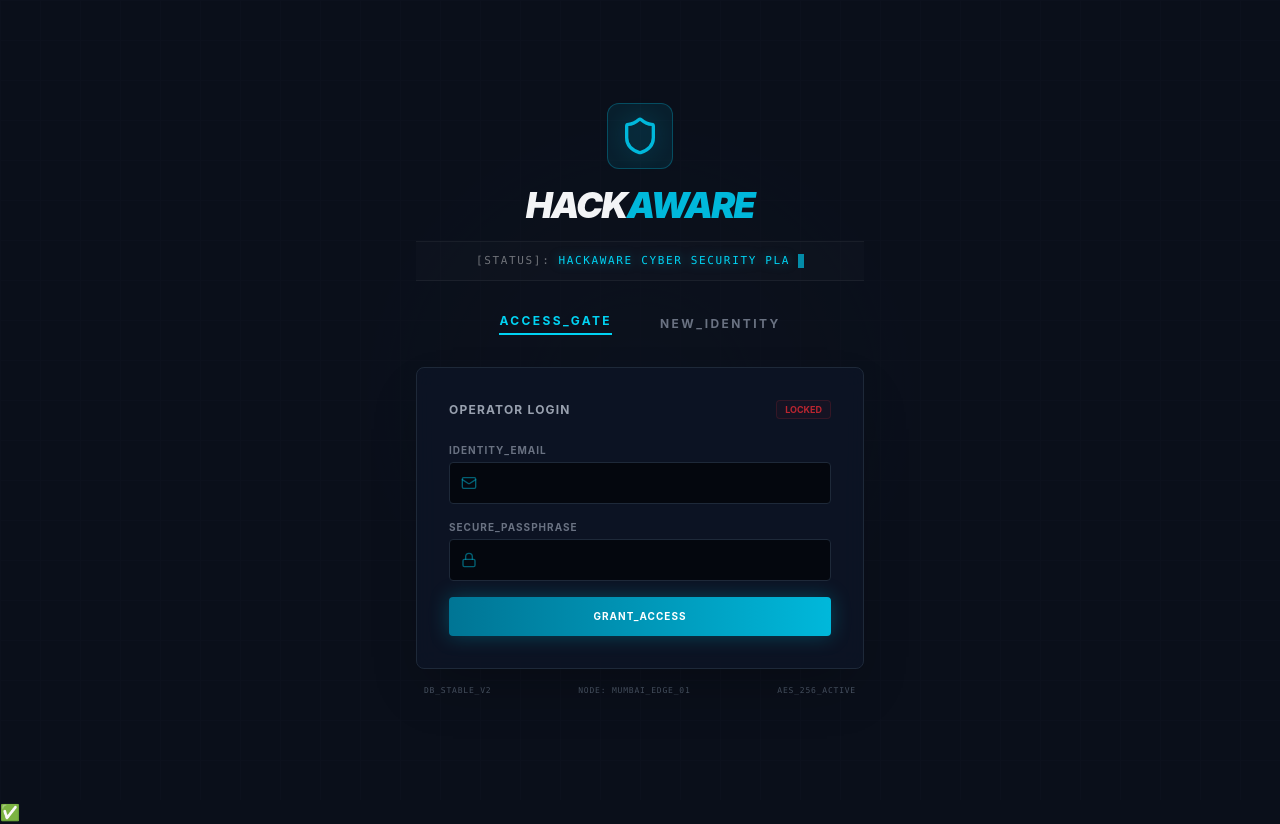
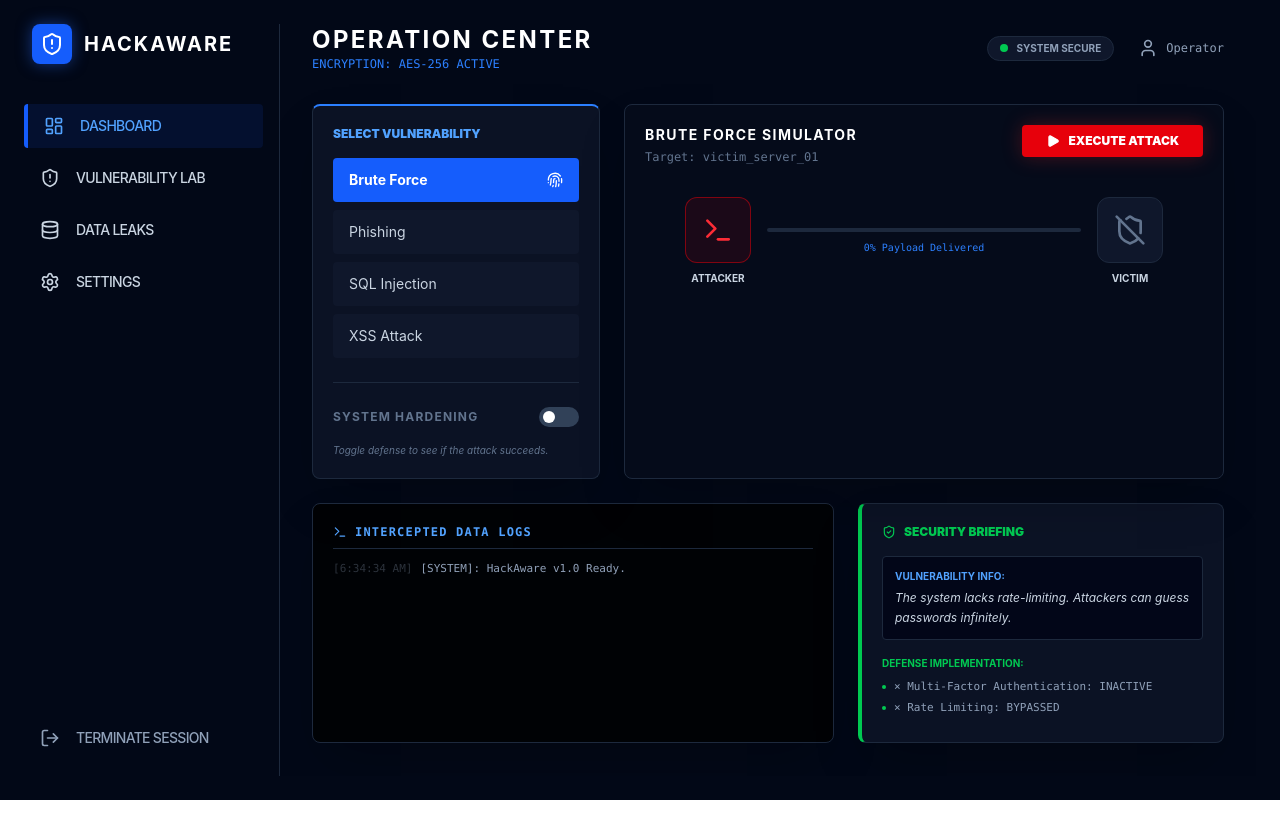
Before and after one commit to primecodestudio74-ui/CyberAttacks, a React app in the folder frontend/: page /dashboard in a window 1280 px wide. After the commit the page ends 800 px from the top, so only its background shows below. Built offline with nearby package versions, Linux system fonts and the light colour scheme; sample sign-in values are in the browser's storage; the HTML template or start-up script is replaced by a standard one.

Commit message:
Bug Fixed

```diff
--- a/frontend/pages/AuthPage.jsx
+++ b/frontend/pages/AuthPage.jsx
@@ -1,7 +1,8 @@
 import React, { useState, useEffect } from 'react';
-import { Shield, Lock, Mail, User, Activity, ShieldAlert, Globe, LogOut, Terminal, Cpu, Zap } from 'lucide-react';
+import { useNavigate } from 'react-router-dom';
+import { Shield, Lock, Mail, User } from 'lucide-react';
 
-// --- 1. TYPEWRITER ENGINE (Cycling Mottos) ---
+// --- 1. TYPEWRITER ENGINE ---
 const Typewriter = ({ sequences, speed = 80, delay = 2500 }) => {
   const [text, setText] = useState('');
   const [isDeleting, setIsDeleting] = useState(false);
@@ -11,7 +12,6 @@ const Typewriter = ({ sequences, speed = 80, delay = 2500 }) => {
   useEffect(() => {
     const handleTyping = () => {
       const currentFullText = sequences[loopIndex % sequences.length];
-
       if (isDeleting) {
         setText(currentFullText.substring(0, text.length - 1));
         setTypingSpeed(speed / 2);
@@ -19,7 +19,6 @@ const Typewriter = ({ sequences, speed = 80, delay = 2500 }) => {
         setText(currentFullText.substring(0, text.length + 1));
         setTypingSpeed(speed);
       }
-
       if (!isDeleting && text === currentFullText) {
         setTimeout(() => setIsDeleting(true), delay);
       } else if (isDeleting && text === '') {
@@ -27,7 +26,6 @@ const Typewriter = ({ sequences, speed = 80, delay = 2500 }) => {
         setLoopIndex(loopIndex + 1);
       }
     };
-
     const timer = setTimeout(handleTyping, typingSpeed);
     return () => clearTimeout(timer);
   }, [text, isDeleting, loopIndex, sequences, speed, delay, typingSpeed]);
@@ -35,19 +33,17 @@ const Typewriter = ({ sequences, speed = 80, delay = 2500 }) => {
   return (
     <div className="font-mono text-cyan-500 tracking-[0.15em] text-[10px] md:text-[11px] uppercase flex items-center justify-center gap-2">
       <span className="opacity-40 text-white">[STATUS]:</span>
-      <span className="text-cyan-400 drop-shadow-[0_0_5px_rgba(6,182,212,0.5)]">
-        {text}
-      </span>
+      <span className="text-cyan-400 drop-shadow-[0_0_5px_rgba(6,182,212,0.5)]">{text}</span>
       <span className="w-1.5 h-3.5 bg-cyan-500 animate-pulse"></span>
     </div>
   );
 };
 
-// --- 2. MAIN PAGE COMPONENT ---
+// --- 2. MAIN AUTH PAGE ---
 const AuthPage = () => {
   const [view, setView] = useState('login');
-  const [operator, setOperator] = useState(null);
   const [loading, setLoading] = useState(true);
+  const navigate = useNavigate();
 
   const mottos = [
     "HackAware Cyber Security Platform",
@@ -57,29 +53,18 @@ const AuthPage = () => {
     "Vulnerability Assessment Active"
   ];
 
-  // Persistence Logic
   useEffect(() => {
     const savedToken = localStorage.getItem('operator_token');
-    const savedName = localStorage.getItem('operator_name');
-    if (savedToken && savedName) {
-      setOperator({ fullName: savedName, token: savedToken });
-      setView('dashboard');
+    if (savedToken) {
+      navigate('/dashboard');
     }
     setLoading(false);
-  }, []);
+  }, [navigate]);
 
   const handleAuthSuccess = (data) => {
     localStorage.setItem('operator_token', data.token);
     localStorage.setItem('operator_name', data.fullName);
-    setOperator(data);
-    setView('dashboard');
-  };
-
-  const handleLogout = () => {
-    localStorage.removeItem('operator_token');
-    localStorage.removeItem('operator_name');
-    setOperator(null);
-    setView('login');
+    navigate('/dashboard');
   };
 
   if (loading) return (
@@ -89,64 +74,61 @@ const AuthPage = () => {
   );
 
   return (
-    <div className="min-h-screen bg-[#0a0f1a] text-gray-100 font-sans selection:bg-cyan-500/30 overflow-x-hidden">
-      {view === 'dashboard' ? (
-        <CyberDashboard operator={operator} onLogout={handleLogout} />
-      ) : (
-        <div className="min-h-screen flex flex-col items-center justify-center p-4 relative">
+    <div className="min-h-screen bg-[#0a0f1a] text-gray-100 font-sans selection:bg-cyan-500/30 overflow-x-hidden relative">
 
-          {/* Background Grid Decoration */}
+      {/* Video Background Layer */}
+      <div className="fixed inset-0 z-0 overflow-hidden pointer-events-none">
+        <video autoPlay muted loop playsInline className="w-full h-full object-cover opacity-40">
+          <source src="/HA_BG.mp4" type="video/mp4" />
+        </video>
+        <div className="absolute inset-0 bg-gradient-to-b from-[#0a0f1a]/80 via-transparent to-[#0a0f1a]/80" />
+        <div className="absolute inset-0 bg-[#0a0f1a]/20 backdrop-blur-[2px]" />
+      </div>
+
+      <div className="min-h-screen flex flex-col items-center justify-center p-4 relative z-10">
         <div className="absolute inset-0 opacity-10 pointer-events-none">
-            <div className="absolute top-0 left-0 w-full h-full bg-[radial-gradient(circle_at_50%_50%,#1e293b_0%,transparent_50%)]" />
           <div className="grid-bg w-full h-full" />
         </div>
 
         <div className="w-full max-w-md z-10">
-            {/* Branding Header */}
           <div className="text-center mb-8">
             <div className="flex justify-center mb-4">
-                <div className="p-3 bg-cyan-500/10 border border-cyan-500/30 rounded-xl">
+              <div className="p-3 bg-cyan-500/10 border border-cyan-500/30 rounded-xl backdrop-blur-md">
                 <Shield className="text-cyan-500 w-10 h-10 drop-shadow-[0_0_10px_rgba(6,182,212,0.4)]" />
               </div>
             </div>
-              <h1 className="text-4xl font-black italic tracking-tighter uppercase mb-4">
-                HACK<span className="text-cyan-500">AWARE</span>
+            <h1 className="text-4xl font-black italic tracking-tighter uppercase mb-4 drop-shadow-[0_0_15px_rgba(0,0,0,1)]">
+              HACK<span className="text-cyan-500 text-shadow-glow">AWARE</span>
             </h1>
-
-              {/* Motto Typewriter Section */}
-              <div className="h-10 flex items-center justify-center border-y border-white/5 bg-white/[0.01] mb-8">
+            <div className="h-10 flex items-center justify-center border-y border-white/5 bg-black/40 backdrop-blur-sm mb-8">
               <Typewriter sequences={mottos} />
             </div>
           </div>
 
-            {/* View Toggle */}
           <div className="flex justify-center gap-12 mb-8 text-xs font-bold tracking-[0.2em] uppercase">
             <button
               onClick={() => setView('login')}
-                className={`transition-all duration-300 ${view === 'login' ? 'text-cyan-400 border-b-2 border-cyan-400 pb-1' : 'text-gray-500 hover:text-gray-300'}`}
+              className={`transition-all duration-300 ${view === 'login' ? 'text-cyan-400 border-b-2 border-cyan-400 pb-1' : 'text-gray-400'}`}
             >ACCESS_GATE</button>
             <button
               onClick={() => setView('register')}
-                className={`transition-all duration-300 ${view === 'register' ? 'text-cyan-400 border-b-2 border-cyan-400 pb-1' : 'text-gray-500 hover:text-gray-300'}`}
+              className={`transition-all duration-300 ${view === 'register' ? 'text-cyan-400 border-b-2 border-cyan-400 pb-1' : 'text-gray-400'}`}
             >NEW_IDENTITY</button>
           </div>
 
-            {/* Forms */}
           {view === 'login' ? (
             <LoginForm onLogin={handleAuthSuccess} />
           ) : (
             <RegisterForm onRegister={handleAuthSuccess} />
           )}
 
-            {/* Metadata Footer */}
-            <div className="mt-4 flex justify-between items-center px-2 font-mono text-[8px] text-gray-600 uppercase tracking-widest">
+          <div className="mt-4 flex justify-between items-center px-2 font-mono text-[8px] text-gray-400 uppercase tracking-widest opacity-60">
             <span>DB_STABLE_V2</span>
             <span>NODE: MUMBAI_EDGE_01</span>
             <span>AES_256_ACTIVE</span>
           </div>
         </div>
       </div>
-      )}
 
       <style>{`
         .grid-bg {
@@ -154,23 +136,23 @@ const AuthPage = () => {
                             linear-gradient(to bottom, #1e293b 1px, transparent 1px);
           background-size: 40px 40px;
         }
-`}</style> ✅
+        .text-shadow-glow { text-shadow: 0 0 10px rgba(6, 182, 212, 0.8); }
+      `}</style>
     </div>
   );
 };
 
-// --- 3. SUB-COMPONENTS (Forms & Dash) ---
-
+// --- 3. SUB-COMPONENTS ---
 const InputField = ({ label, type = "text", icon: Icon, onChange }) => (
   <div className="mb-4">
-    <label className="block text-[10px] font-bold mb-1 text-gray-500 uppercase tracking-widest">{label}</label>
+    <label className="block text-[10px] font-bold mb-1 text-gray-400 uppercase tracking-widest">{label}</label>
     <div className="relative">
       {Icon && <Icon className="absolute left-3 top-1/2 -translate-y-1/2 text-cyan-500/50 w-4 h-4" />}
       <input
         type={type}
         onChange={onChange}
         required
-        className="w-full bg-black/60 border border-gray-800 rounded-sm py-2.5 pl-10 pr-3 focus:outline-none focus:border-cyan-500/50 focus:ring-1 focus:ring-cyan-500/20 transition-all text-sm font-mono text-cyan-50"
+        className="w-full bg-black/70 border border-gray-700 rounded-sm py-2.5 pl-10 pr-3 focus:outline-none focus:border-cyan-500/50 text-sm font-mono text-cyan-50 transition-all"
       />
     </div>
   </div>
@@ -191,16 +173,16 @@ const LoginForm = ({ onLogin }) => {
       });
       const data = await res.json();
       if (res.ok) onLogin(data);
-      else setStatus({ type: 'error', msg: data.message || 'DENIED' });
+      else setStatus({ type: 'error', msg: data.message || 'ACCESS_DENIED' });
     } catch (err) {
       setStatus({ type: 'error', msg: 'GATEWAY_TIMEOUT' });
     }
   };
 
   return (
-    <div className="bg-[#0d1525]/90 border border-gray-800 p-8 rounded-lg shadow-2xl backdrop-blur-md animate-in fade-in zoom-in duration-500">
+    <div className="bg-[#0d1525]/80 border border-gray-700 p-8 rounded-lg shadow-2xl backdrop-blur-lg animate-in fade-in zoom-in duration-500">
       <div className="flex justify-between items-center mb-6">
-        <h2 className="text-xs font-bold text-gray-400 uppercase tracking-widest">Operator Login</h2>
+        <h2 className="text-xs font-bold text-gray-300 uppercase tracking-widest">Operator Login</h2>
         <span className="text-[9px] text-red-500 font-bold border border-red-500/20 px-2 py-0.5 rounded bg-red-500/5 animate-pulse">LOCKED</span>
       </div>
 
@@ -223,9 +205,11 @@ const LoginForm = ({ onLogin }) => {
 
 const RegisterForm = ({ onRegister }) => {
   const [formData, setFormData] = useState({ fullName: '', email: '', password: '' });
+  const [status, setStatus] = useState({ type: '', msg: '' });
 
   const handleSubmit = async (e) => {
     e.preventDefault();
+    setStatus({ type: 'info', msg: 'INITIALIZING_ID...' });
     try {
       const res = await fetch('http://localhost:5000/api/auth/signup', {
         method: 'POST',
@@ -234,18 +218,27 @@ const RegisterForm = ({ onRegister }) => {
       });
       const data = await res.json();
       if (res.ok) onRegister(data);
-      else alert(data.message);
-    } catch (err) { alert("CONNECTION_FAILURE"); }
+      else setStatus({ type: 'error', msg: data.message || 'REGISTRATION_FAILED' });
+    } catch (err) {
+      setStatus({ type: 'error', msg: 'CONNECTION_FAILURE' });
+    }
   };
 
   return (
-    <div className="bg-[#0d1525]/90 border border-gray-800 p-8 rounded-lg shadow-2xl backdrop-blur-md animate-in fade-in zoom-in duration-500">
-      <h2 className="text-xs font-bold text-gray-400 uppercase tracking-widest mb-6 text-center">New Operator Registration</h2>
+    <div className="bg-[#0d1525]/80 border border-gray-700 p-8 rounded-lg shadow-2xl backdrop-blur-lg animate-in fade-in zoom-in duration-500">
+      <h2 className="text-xs font-bold text-gray-300 uppercase tracking-widest mb-6 text-center">New Operator Registration</h2>
+
+      {status.msg && (
+        <div className={`mb-4 p-2 text-[10px] border font-mono ${status.type === 'error' ? 'border-red-500/40 text-red-400 bg-red-900/10' : 'border-cyan-500/40 text-cyan-400 bg-cyan-900/10'}`}>
+          {status.msg}
+        </div>
+      )}
+
       <form onSubmit={handleSubmit}>
         <InputField label="Full_Legal_Name" icon={User} onChange={(e) => setFormData({...formData, fullName: e.target.value})} />
         <InputField label="Designated_Email" type="email" icon={Mail} onChange={(e) => setFormData({...formData, email: e.target.value})} />
         <InputField label="New_Passphrase" type="password" icon={Lock} onChange={(e) => setFormData({...formData, password: e.target.value})} />
-        <button type="submit" className="w-full bg-cyan-600 hover:bg-cyan-500 text-white font-bold py-3 rounded mt-2 uppercase tracking-widest text-[10px]">
+        <button type="submit" className="w-full bg-cyan-600 hover:bg-cyan-500 text-white font-bold py-3 rounded mt-2 uppercase tracking-widest text-[10px] transition-all">
           Initialize_Identity
         </button>
       </form>
@@ -253,82 +246,4 @@ const RegisterForm = ({ onRegister }) => {
   );
 };
 
-const CyberDashboard = ({ operator, onLogout }) => {
-  const [time, setTime] = useState(new Date().toLocaleTimeString());
-  useEffect(() => {
-    const timer = setInterval(() => setTime(new Date().toLocaleTimeString()), 1000);
-    return () => clearInterval(timer);
-  }, []);
-
-  return (
-    <div className="min-h-screen flex flex-col p-6 animate-in fade-in duration-700">
-      <header className="flex justify-between items-center mb-8 border-b border-gray-800 pb-4">
-        <div className="flex items-center gap-3">
-          <div className="p-2 bg-cyan-500/10 rounded border border-cyan-500/20 shadow-[0_0_15px_rgba(6,182,212,0.1)]">
-            <Shield className="text-cyan-500 w-6 h-6" />
-          </div>
-          <div>
-            <h1 className="font-black text-xl tracking-tighter uppercase italic">Cyber_Dash</h1>
-            <p className="text-[10px] text-green-500 font-mono tracking-widest flex items-center gap-2">
-              <span className="h-1.5 w-1.5 rounded-full bg-green-500 animate-pulse" />
-              OP: {operator?.fullName?.toUpperCase()} | {time}
-            </p>
-          </div>
-        </div>
-        <button onClick={onLogout} className="text-[9px] font-black border border-red-500/30 text-red-400 px-4 py-2 rounded hover:bg-red-500/10 flex items-center gap-2 tracking-[0.2em] transition-all">
-          <LogOut size={12} /> TERMINATE_SESSION
-        </button>
-      </header>
-
-      <div className="grid grid-cols-1 md:grid-cols-4 gap-4 mb-8">
-        <StatTile icon={<Activity />} label="Uplink Traffic" value="4.2 GB/s" color="text-cyan-400" />
-        <StatTile icon={<ShieldAlert />} label="Threats_Blocked" value="1,242" color="text-red-400" />
-        <StatTile icon={<Cpu />} label="Kernel_Load" value="14%" color="text-purple-400" />
-        <StatTile icon={<Globe />} label="Relay_Nodes" value="12" color="text-green-400" />
-      </div>
-
-      <div className="grid grid-cols-1 lg:grid-cols-3 gap-6 flex-grow">
-        <div className="lg:col-span-2 bg-[#0d1525] border border-gray-800 rounded-lg p-6 relative">
-          <h3 className="text-[10px] font-black uppercase tracking-[0.3em] flex items-center gap-2 mb-6 text-cyan-500">
-            <Terminal size={14} /> LIVE_THREAT_INTEL
-          </h3>
-          <div className="font-mono text-[11px] space-y-3 text-gray-400">
-            <div className="border-l-2 border-green-500 pl-3 py-1 bg-green-500/5">[{time}] Secure connection established. Welcome back, Operator.</div>
-            <div className="border-l-2 border-gray-800 pl-3 py-1">[{time}] Node 12 reports stable packet flow.</div>
-            <div className="border-l-2 border-red-500 pl-3 py-1 bg-red-500/5 text-red-400">[{time}] ALERT: Brute force attempt detected from IP 192.x.x.42</div>
-            <div className="animate-pulse text-cyan-500 mt-4">_</div>
-          </div>
-        </div>
-
-        <div className="bg-[#0d1525] border border-gray-800 rounded-lg p-6">
-          <h3 className="text-[10px] font-black uppercase tracking-[0.3em] mb-6 text-gray-500">System_Protocols</h3>
-          <div className="space-y-3">
-             <ProtocolItem label="Firewall_Active" active />
-             <ProtocolItem label="Quantum_Encryption" active />
-             <ProtocolItem label="Neural_Filter" active />
-             <ProtocolItem label="Auto_Countermeasure" active={false} />
-          </div>
-        </div>
-      </div>
-    </div>
-  );
-};
-
-const StatTile = ({ icon, label, value, color }) => (
-  <div className="bg-[#0d1525] border border-gray-800 p-5 rounded-lg flex items-center gap-4 hover:border-cyan-500/30 transition-all group cursor-default">
-    <div className={`p-3 bg-gray-900 rounded-lg ${color} group-hover:shadow-[0_0_15px_rgba(0,0,0,0.5)] transition-all`}>{icon}</div>
-    <div>
-      <p className="text-[9px] text-gray-500 uppercase font-bold tracking-widest">{label}</p>
-      <p className={`text-xl font-black tracking-tight ${color}`}>{value}</p>
-    </div>
-  </div>
-);
-
-const ProtocolItem = ({ label, active }) => (
-  <div className="flex justify-between items-center p-3 bg-black/40 border border-gray-800 rounded">
-    <span className="text-[9px] text-gray-400 font-bold uppercase tracking-wider">{label}</span>
-    <div className={`h-2 w-2 rounded-full ${active ? 'bg-green-500 shadow-[0_0_10px_#22c55e]' : 'bg-red-900 opacity-30'}`} />
-  </div>
-);
-
 export default AuthPage;
--- a/frontend/pages/CyberDashboard.jsx
+++ b/frontend/pages/CyberDashboard.jsx
@@ -1,8 +1,10 @@
 import React, { useState, useEffect } from 'react';
 import {
-  LayoutDashboard, ShieldAlert, Search, Settings, Bell, User, Globe,
-  Terminal, Zap, ShieldCheck, Lock, Play, ShieldOff, Database, Fingerprint
+  LayoutDashboard, ShieldAlert, Settings,
+  User, Terminal, Play, ShieldCheck,
+  ShieldOff, Database, Fingerprint, LogOut // Added LogOut icon
 } from 'lucide-react';
+import { useNavigate } from 'react-router-dom';
 
 const CyberDashboard = () => {
   const [activeAttack, setActiveAttack] = useState('Brute Force');
@@ -10,6 +12,22 @@ const CyberDashboard = () => {
   const [isHardened, setIsHardened] = useState(false);
   const [progress, setProgress] = useState(0);
   const [logs, setLogs] = useState(["[SYSTEM]: HackAware v1.0 Ready."]);
+
+  const navigate = useNavigate(); // Initialize navigation
+
+  // Security Check: Redirect to login if no token exists
+  useEffect(() => {
+    const token = localStorage.getItem('operator_token');
+    if (!token) {
+      navigate('/');
+    }
+  }, [navigate]);
+
+  const handleLogout = () => {
+    localStorage.removeItem('operator_token');
+    localStorage.removeItem('operator_name');
+    navigate('/'); // Redirect back to Auth Gate
+  };
 
   // Handle the simulation logic
   useEffect(() => {
@@ -25,7 +43,6 @@ const CyberDashboard = () => {
           return next;
         });
 
-        // Add random "Hacker" logs
         const mockIPs = ["192.168.0.1", "10.0.0.42", "172.16.254.1"];
         const logEntries = [
           `[TRYING]: admin / password${Math.floor(Math.random() * 100)}`,
@@ -55,7 +72,7 @@ const CyberDashboard = () => {
   return (
     <div className="flex h-screen bg-[#020817] text-slate-300 font-sans p-6 overflow-hidden">
 
-      {/* --- Sidebar Navigation (Your original code) --- */}
+      {/* --- Sidebar Navigation --- */}
       <nav className="w-64 flex flex-col border-r border-slate-800 pr-4">
         <div className="flex items-center gap-3 mb-10 px-2">
           <div className="p-2 bg-blue-600 rounded-lg shadow-[0_0_15px_rgba(37,99,235,0.5)]">
@@ -63,12 +80,21 @@ const CyberDashboard = () => {
           </div>
           <h1 className="text-xl font-bold tracking-widest text-white uppercase tracking-tighter">HackAware</h1>
         </div>
-        <div className="space-y-2">
+        <div className="space-y-2 flex-1">
           <NavItem icon={<LayoutDashboard size={20} />} label="Dashboard" active />
           <NavItem icon={<ShieldAlert size={20} />} label="Vulnerability Lab" />
           <NavItem icon={<Database size={20} />} label="Data Leaks" />
           <NavItem icon={<Settings size={20} />} label="Settings" />
         </div>
+
+        {/* Actionable Logout Button added to Sidebar */}
+        <button
+          onClick={handleLogout}
+          className="flex items-center gap-4 px-4 py-3 rounded cursor-pointer transition-all hover:bg-red-900/10 text-slate-400 hover:text-red-500 mt-auto mb-4"
+        >
+          <LogOut size={20} />
+          <span className="text-sm font-medium uppercase tracking-tighter">Terminate Session</span>
+        </button>
       </nav>
 
       {/* --- Main Dashboard Area --- */}
@@ -83,7 +109,10 @@ const CyberDashboard = () => {
               <div className={`w-2 h-2 rounded-full ${isSimulating ? 'bg-red-500 animate-pulse' : 'bg-green-500'}`}></div>
               <span className="text-[10px] font-bold uppercase">{isSimulating ? 'Active Simulation' : 'System Secure'}</span>
             </div>
-            <User size={20} className="hover:text-blue-400 cursor-pointer" />
+            <div className="flex items-center gap-2">
+              <User size={20} className="hover:text-blue-400 cursor-pointer" />
+              <span className="text-xs font-mono">{localStorage.getItem('operator_name') || 'Operator'}</span>
+            </div>
           </div>
         </header>
 
@@ -147,7 +176,7 @@ const CyberDashboard = () => {
               <div className="flex-1 px-4">
                 <div className="w-full bg-slate-800 h-1 rounded-full relative overflow-hidden">
                   <div
-                    className={`h-full transition-all duration-500 ${isHardened ? 'bg-green-400' : 'bg-red-500'}`}
+                    className={`h-full transition-all duration-500 ${isHardened ? 'bg-cyan-500' : 'bg-red-500'}`}
                     style={{ width: `${progress}%` }}
                   ></div>
                 </div>
@@ -171,7 +200,7 @@ const CyberDashboard = () => {
             </div>
             <div className="space-y-1 overflow-y-auto h-40 custom-scrollbar">
               {logs.map((log, i) => (
-                <div key={i} className={`text-[11px] ${log.includes('[SUCCESS]') ? 'text-green-400' : log.includes('[BLOCKED]') ? 'text-red-400' : 'text-slate-400'}`}>
+                <div key={i} className={`text-[11px] ${log.includes('[SUCCESS]') ? 'text-green-400 font-bold' : log.includes('[BLOCKED]') ? 'text-cyan-400' : 'text-slate-400'}`}>
                   <span className="opacity-30 mr-2">[{new Date().toLocaleTimeString()}]</span>
                   {log}
                 </div>
@@ -182,12 +211,12 @@ const CyberDashboard = () => {
           {/* 4. Educational Defense Panel */}
           <Card className="col-span-5 h-60 border-l-4 border-l-green-500">
             <h3 className="text-xs font-black uppercase text-green-500 mb-4 flex items-center gap-2">
-              <Lock size={14} /> Security Briefing
+              <ShieldCheck size={14} /> Security Briefing
             </h3>
             <div className="p-3 bg-slate-950 rounded border border-slate-800">
               <h4 className="text-[10px] font-bold text-blue-400 uppercase mb-1">Vulnerability Info:</h4>
               <p className="text-xs leading-relaxed italic">
-                {activeAttack === 'Brute Force' ? "The system lacks rate-limiting. Attackers can guess passwords infinitely." : "Attackers inject malicious scripts into forms to steal session cookies."}
+                {activeAttack === 'Brute Force' ? "The system lacks rate-limiting. Attackers can guess passwords infinitely." : activeAttack === 'Phishing' ? "Attackers craft fake portals to trick operators into giving up credentials." : "Injection of malicious parameters into backend calls to dump database tables."}
               </p>
             </div>
             <div className="mt-4">
@@ -195,11 +224,11 @@ const CyberDashboard = () => {
               <ul className="text-[11px] space-y-1 text-slate-400">
                 <li className="flex items-center gap-2 font-mono">
                    <div className="w-1 h-1 bg-green-500 rounded-full"></div>
-                   {isHardened ? "✓ 2FA Enabled" : "× 2FA Disabled"}
+                   {isHardened ? "✓ Multi-Factor Authentication: ACTIVE" : "× Multi-Factor Authentication: INACTIVE"}
                 </li>
                 <li className="flex items-center gap-2 font-mono">
                    <div className="w-1 h-1 bg-green-500 rounded-full"></div>
-                   {isHardened ? "✓ IP Rate Limiting: ON" : "× Rate Limiting: OFF"}
+                   {isHardened ? "✓ IP Rate Limiting: SECURE" : "× Rate Limiting: BYPASSED"}
                 </li>
               </ul>
             </div>
--- a/frontend/src/App.jsx
+++ b/frontend/src/App.jsx
@@ -1,12 +1,39 @@
-import React from 'react'
-import AuthPage from '../pages/AuthPage'
+import React from 'react';
+import { BrowserRouter as Router, Routes, Route, Navigate } from 'react-router-dom';
+import AuthPage from '../pages/AuthPage';
+import CyberDashboard from '../pages/CyberDashboard'; // Your separate file
 
-const App = () => {
+// A simple helper to check if the user is logged in
+const ProtectedRoute = ({ children }) => {
+  const token = localStorage.getItem('operator_token');
+  if (!token) {
+    return <Navigate to="/" replace />;
+  }
+  return children;
+};
+
+function App() {
   return (
-    <div>
-      <AuthPage />
-    </div>
-  )
+    <Router>
+      <Routes>
+        {/* Public Route */}
+        <Route path="/" element={<AuthPage />} />
+
+        {/* Protected Route - Only accessible if logged in */}
+        <Route
+          path="/dashboard"
+          element={
+            <ProtectedRoute>
+              <CyberDashboard />
+            </ProtectedRoute>
+          }
+        />
+
+        {/* Catch-all: Redirect unknown URLs to Login */}
+        <Route path="*" element={<Navigate to="/" replace />} />
+      </Routes>
+    </Router>
+  );
 }
 
-export default App
+export default App;
```
Also changed, not shown: 1 other file (tests, documents, lock files or other folders). Lines whose indentation alone changed are shown as unchanged.
